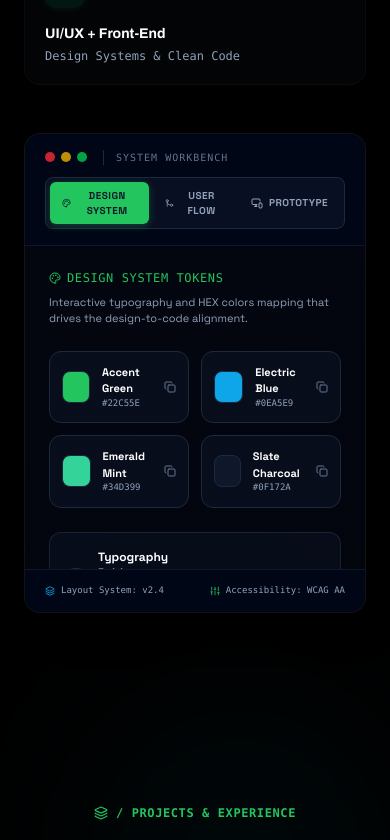
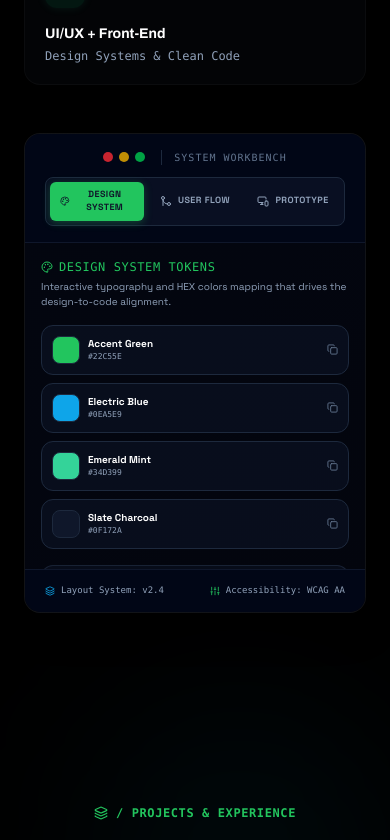
Before and after one commit to Mufeeth11/rahulPortfolio, a Next.js app: page / in a window 390 px wide. Shown: the part 2184-3024 px from the top of the page. Built offline with nearby package versions, Linux system fonts and the light colour scheme.

Commit message:
feat: add DesignWorkbench and ProjectsSection components for portfolio visualization

```diff
--- a/src/components/DesignWorkbench.tsx
+++ b/src/components/DesignWorkbench.tsx
@@ -39,7 +39,7 @@ export default function DesignWorkbench() {
     <div className="w-full rounded-2xl glass-premium border border-slate-800 hover:border-[#22C55E]/15 overflow-hidden shadow-[0_15px_40px_-15px_rgba(0,0,0,0.8)] flex flex-col h-[480px]">
 
       {/* Workbench Header Toolbar */}
-      <div className="px-5 py-4 bg-slate-950/90 border-b border-slate-900 flex flex-wrap items-center justify-between gap-3 select-none">
+      <div className="px-5 py-4 bg-slate-950/90 border-b border-slate-900 flex flex-col sm:flex-row items-center justify-between gap-3 select-none">
         <div className="flex items-center gap-2">
           <div className="flex gap-1.5">
             <span className="w-2.5 h-2.5 rounded-full bg-red-500/80" />
@@ -52,12 +52,12 @@ export default function DesignWorkbench() {
         </div>
 
         {/* Navigation Tabs */}
-        <div className="flex gap-1 bg-slate-900/60 p-1 rounded-lg border border-slate-800">
+        <div className="flex flex-wrap gap-1 bg-slate-900/60 p-1 rounded-lg border border-slate-800 w-full sm:w-auto">
           {(["design-system", "user-flow", "prototype"] as Tab[]).map((tab) => (
             <button
               key={tab}
               onClick={() => setActiveTab(tab)}
-              className={`cursor-pointer px-3 py-1.5 rounded-md text-[10px] font-sans font-bold uppercase tracking-wider transition-all duration-200 flex items-center gap-1.5 ${
+              className={`cursor-pointer px-2.5 py-1.5 sm:px-3 rounded-md text-[9px] sm:text-[10px] font-sans font-bold uppercase tracking-wider transition-all duration-200 flex items-center gap-1.5 flex-1 sm:flex-none justify-center ${
                 activeTab === tab
                   ? "bg-[#22C55E] text-[#0F172A] shadow-[0_2px_8px_rgba(34,197,94,0.3)]"
                   : "text-slate-400 hover:text-white"
@@ -73,7 +73,7 @@ export default function DesignWorkbench() {
       </div>
 
       {/* Main Sandbox Canvas */}
-      <div className="flex-1 p-6 relative bg-slate-950/30 overflow-hidden flex flex-col justify-between">
+      <div className="flex-1 p-4 sm:p-6 relative bg-slate-950/30 overflow-hidden flex flex-col justify-between">
 
         {/* Decorative Grid Line Behind Content */}
         <div className="absolute inset-0 grid-pattern opacity-10 pointer-events-none" />
@@ -87,40 +87,40 @@ export default function DesignWorkbench() {
               initial={{ opacity: 0, y: 10 }}
               animate={{ opacity: 1, y: 0 }}
               exit={{ opacity: 0, y: -10 }}
-              className="space-y-6 flex-1 flex flex-col justify-between z-10"
+              className="space-y-4 sm:space-y-6 flex-1 flex flex-col justify-between z-10"
             >
-              <div className="space-y-2">
+              <div className="space-y-1 sm:space-y-2">
                 <h4 className="text-xs font-mono text-[#22C55E] uppercase tracking-wider flex items-center gap-1.5">
                   <Palette size={12} /> Design System Tokens
                 </h4>
-                <p className="text-[11px] text-slate-400 font-sans">
+                <p className="text-[10px] sm:text-[11px] text-slate-400 font-sans">
                   Interactive typography and HEX colors mapping that drives the design-to-code alignment.
                 </p>
               </div>
 
               {/* Color Tokens Palette */}
-              <div className="grid grid-cols-2 gap-3">
+              <div className="grid grid-cols-1 sm:grid-cols-2 gap-2 sm:gap-3">
                 {colors.map((color) => (
                   <div
                     key={color.hex}
                     onClick={() => handleCopyColor(color.hex)}
-                    className="group cursor-pointer p-3 rounded-xl bg-slate-900/50 border border-slate-800 hover:border-slate-700 transition-all duration-200 flex items-center justify-between"
+                    className="group cursor-pointer p-2.5 sm:p-3 rounded-xl bg-slate-900/50 border border-slate-800 hover:border-slate-700 transition-all duration-200 flex items-center justify-between"
                   >
-                    <div className="flex items-center gap-3">
+                    <div className="flex items-center gap-2 sm:gap-3">
                       <div
-                        className="w-8 h-8 rounded-lg border border-slate-800 transition-transform duration-200 group-hover:scale-105"
+                        className="w-7 h-7 sm:w-8 sm:h-8 rounded-lg border border-slate-800 transition-transform duration-200 group-hover:scale-105"
                         style={{ backgroundColor: color.hex }}
                       />
                       <div>
-                        <p className="text-[11px] font-bold text-white font-sans">{color.name}</p>
-                        <p className="text-[9px] font-mono text-slate-400">{color.hex}</p>
+                        <p className="text-[10px] sm:text-[11px] font-bold text-white font-sans">{color.name}</p>
+                        <p className="text-[8px] sm:text-[9px] font-mono text-slate-400">{color.hex}</p>
                       </div>
                     </div>
                     <div className="text-slate-500 group-hover:text-slate-300">
                       {copiedColor === color.hex ? (
-                        <Check size={12} className="text-[#22C55E]" />
+                        <Check size={11} className="text-[#22C55E]" />
                       ) : (
-                        <Copy size={12} />
+                        <Copy size={11} />
                       )}
                     </div>
                   </div>
@@ -128,23 +128,23 @@ export default function DesignWorkbench() {
               </div>
 
               {/* Typography Specs */}
-              <div className="p-4 rounded-xl bg-slate-900/40 border border-slate-800/80 flex items-center justify-between">
-                <div className="flex items-center gap-3">
-                  <div className="w-10 h-10 rounded-lg bg-slate-950/80 border border-slate-800 flex items-center justify-center text-slate-400">
-                    <Type size={18} />
+              <div className="p-3 sm:p-4 rounded-xl bg-slate-900/40 border border-slate-800/80 flex items-center justify-between gap-3">
+                <div className="flex items-center gap-2 sm:gap-3">
+                  <div className="w-8 h-8 sm:w-10 sm:h-10 rounded-lg bg-slate-950/80 border border-slate-800 flex items-center justify-center text-slate-400 shrink-0">
+                    <Type size={16} />
                   </div>
                   <div>
-                    <h5 className="text-xs font-bold text-white font-sans">Typography Pairings</h5>
-                    <p className="text-[10px] text-slate-400 font-mono mt-0.5">
-                      Archivo (Headings) / Space Grotesk (Body)
+                    <h5 className="text-[11px] sm:text-xs font-bold text-white font-sans">Typography Pairings</h5>
+                    <p className="text-[8px] sm:text-[10px] text-slate-400 font-mono mt-0.5">
+                      Archivo / Space Grotesk
                     </p>
                   </div>
                 </div>
-                <div className="flex gap-1.5">
-                  <span className="px-2 py-0.5 rounded bg-slate-950 border border-slate-800 text-[8px] font-mono text-slate-400 uppercase">
+                <div className="flex gap-1.5 shrink-0">
+                  <span className="px-1.5 py-0.5 rounded bg-slate-950 border border-slate-800 text-[8px] font-mono text-slate-400 uppercase">
                     300-900
                   </span>
-                  <span className="px-2 py-0.5 rounded bg-[#22C55E]/10 border border-[#22C55E]/20 text-[8px] font-mono text-[#22C55E] uppercase font-bold">
+                  <span className="px-1.5 py-0.5 rounded bg-[#22C55E]/10 border border-[#22C55E]/20 text-[8px] font-mono text-[#22C55E] uppercase font-bold">
                     Systematic
                   </span>
                 </div>
@@ -159,20 +159,22 @@ export default function DesignWorkbench() {
               initial={{ opacity: 0, y: 10 }}
               animate={{ opacity: 1, y: 0 }}
               exit={{ opacity: 0, y: -10 }}
-              className="space-y-6 flex-1 flex flex-col justify-between z-10"
+              className="space-y-4 sm:space-y-6 flex-1 flex flex-col justify-between z-10"
             >
-              <div className="space-y-2">
+              <div className="space-y-1 sm:space-y-2">
                 <h4 className="text-xs font-mono text-[#22C55E] uppercase tracking-wider flex items-center gap-1.5">
                   <GitMerge size={12} /> UX Architecture Flow
                 </h4>
-                <p className="text-[11px] text-slate-400 font-sans">
+                <p className="text-[10px] sm:text-[11px] text-slate-400 font-sans">
                   The sequence of design thinking milestones from early problem analysis to validated usability releases.
                 </p>
               </div>
 
               {/* Dynamic Flow Map */}
-              <div className="relative py-4">
+              <div className="relative py-2">
 
+                {/* Horizontal Flow Map (Desktop & Tablet) */}
+                <div className="hidden md:block relative">
                   {/* SVG Connecting Flow Lines */}
                   <svg className="absolute inset-0 w-full h-full pointer-events-none" style={{ minHeight: "80px" }}>
                     <path
@@ -208,29 +210,53 @@ export default function DesignWorkbench() {
                   </svg>
 
                   <div className="grid grid-cols-3 gap-2 relative">
-
                     {/* Step 1 */}
-                  <div className="p-3.5 rounded-xl bg-slate-900/60 border border-[#22C55E]/30 relative z-10 flex flex-col justify-between h-20 hover:border-[#22C55E]/60 transition-colors">
+                    <div className="p-3 rounded-xl bg-slate-900/60 border border-[#22C55E]/30 relative z-10 flex flex-col justify-between h-20 hover:border-[#22C55E]/60 transition-colors">
                       <span className="text-[9px] font-mono text-[#22C55E] font-bold">01 • RESEARCH</span>
                       <h5 className="text-[11px] font-bold text-white font-sans mt-1 leading-snug">User Interviews</h5>
                       <p className="text-[8px] text-slate-500 font-mono mt-0.5">Define Painpoints</p>
                     </div>
 
                     {/* Step 2 */}
-                  <div className="p-3.5 rounded-xl bg-slate-900/60 border border-slate-800 relative z-10 flex flex-col justify-between h-20 hover:border-slate-700 transition-colors">
+                    <div className="p-3 rounded-xl bg-slate-900/60 border border-slate-800 relative z-10 flex flex-col justify-between h-20 hover:border-slate-700 transition-colors">
                       <span className="text-[9px] font-mono text-slate-400">02 • IDEATION</span>
                       <h5 className="text-[11px] font-bold text-white font-sans mt-1 leading-snug">Wireframing</h5>
                       <p className="text-[8px] text-slate-500 font-mono mt-0.5">Information Arch</p>
                     </div>
 
                     {/* Step 3 */}
-                  <div className="p-3.5 rounded-xl bg-slate-900/60 border border-[#0EA5E9]/20 relative z-10 flex flex-col justify-between h-20 hover:border-[#0EA5E9]/50 transition-colors">
+                    <div className="p-3 rounded-xl bg-slate-900/60 border border-[#0EA5E9]/20 relative z-10 flex flex-col justify-between h-20 hover:border-[#0EA5E9]/50 transition-colors">
                       <span className="text-[9px] font-mono text-[#0EA5E9]">03 • DELIVERY</span>
                       <h5 className="text-[11px] font-bold text-white font-sans mt-1 leading-snug">Hi-Fi Mockups</h5>
                       <p className="text-[8px] text-slate-500 font-mono mt-0.5">Figma Prototypes</p>
                     </div>
+                  </div>
+                </div>
 
+                {/* Vertical Flow Map (Mobile Layout) */}
+                <div className="block md:hidden space-y-2.5 relative pl-4 border-l border-slate-900 text-left">
+                  {/* Step 1 */}
+                  <div className="relative p-2.5 rounded-xl bg-slate-900/40 border border-[#22C55E]/20">
+                    <span className="absolute -left-[20px] top-4.5 w-2 h-2 rounded-full bg-[#22C55E] ring-4 ring-[#22C55E]/10" />
+                    <span className="text-[8px] font-mono text-[#22C55E] font-bold">01 • RESEARCH</span>
+                    <h5 className="text-[10px] font-bold text-white font-sans mt-0.5">User Interviews</h5>
                   </div>
+
+                  {/* Step 2 */}
+                  <div className="relative p-2.5 rounded-xl bg-slate-900/40 border border-slate-800">
+                    <span className="absolute -left-[20px] top-4.5 w-2 h-2 rounded-full bg-slate-600" />
+                    <span className="text-[8px] font-mono text-slate-400">02 • IDEATION</span>
+                    <h5 className="text-[10px] font-bold text-white font-sans mt-0.5">Wireframing</h5>
+                  </div>
+
+                  {/* Step 3 */}
+                  <div className="relative p-2.5 rounded-xl bg-slate-900/40 border border-[#0EA5E9]/20">
+                    <span className="absolute -left-[20px] top-4.5 w-2 h-2 rounded-full bg-[#0EA5E9]" />
+                    <span className="text-[8px] font-mono text-[#0EA5E9]">03 • DELIVERY</span>
+                    <h5 className="text-[10px] font-bold text-white font-sans mt-0.5">Hi-Fi Mockups</h5>
+                  </div>
+                </div>
+
               </div>
 
               {/* UX Quality Indicator */}
--- a/src/components/ProjectsSection.tsx
+++ b/src/components/ProjectsSection.tsx
@@ -111,11 +111,11 @@ export default function ProjectsSection() {
 
               <div className="space-y-6 relative z-10">
                 {/* Header: Icon & Category */}
-                <div className="flex items-center justify-between">
-                  <div className="w-12 h-12 rounded-xl bg-slate-900 border border-slate-800 flex items-center justify-center">
+                <div className="flex flex-col sm:flex-row sm:items-center justify-between gap-3">
+                  <div className="w-12 h-12 rounded-xl bg-slate-900 border border-slate-800 flex items-center justify-center shrink-0">
                     {project.icon}
                   </div>
-                  <span className="text-[10px] font-mono font-bold tracking-wider text-[#22C55E] uppercase bg-[#22C55E]/10 px-2.5 py-1 rounded-full">
+                  <span className="text-[10px] font-mono font-bold tracking-wider text-[#22C55E] uppercase bg-[#22C55E]/10 px-2.5 py-1 rounded-full self-start sm:self-center">
                     {project.category}
                   </span>
                 </div>
```
Lines whose indentation alone changed are shown as unchanged.
